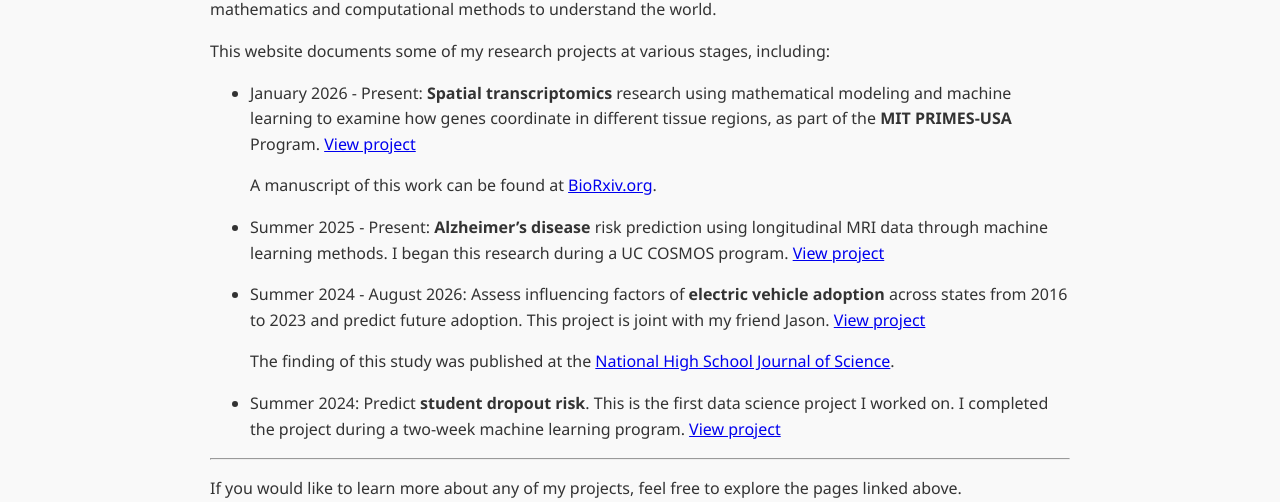
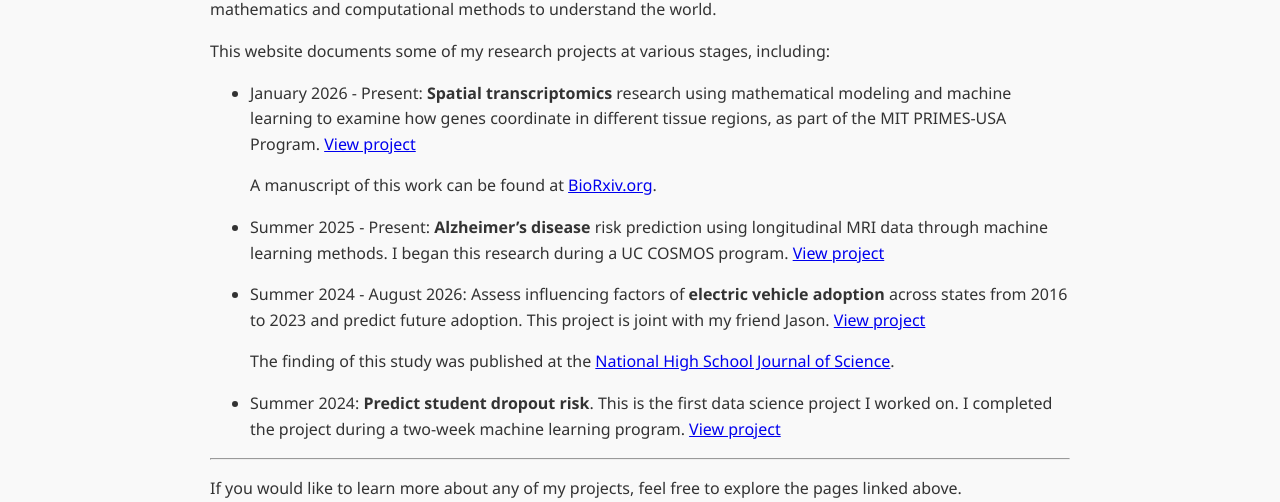
Before and after one commit to mcjian09/mcjian09.github.io, a Jekyll site: the page built from index.md, in a window 1280 px wide. Shown: the part 323-825 px from the top of the page. Built offline with Jekyll 4.4.1, drawn with Linux system fonts in a browser that asks for light colours.

```diff
--- a/index.md
+++ b/index.md
@@ -10,7 +10,7 @@ I'm **Michael Jian**, a high school student at [University High School](https://
 
 This website documents some of my research projects at various stages, including:
 
-- January 2026 - Present: **Spatial transcriptomics** research using mathematical modeling and machine learning to examine how genes coordinate in different tissue regions, as part of the **MIT PRIMES-USA** Program.  <a href="{{ '/transcriptomics/' | relative_url }}">View project</a>
+- January 2026 - Present: **Spatial transcriptomics** research using mathematical modeling and machine learning to examine how genes coordinate in different tissue regions, as part of the MIT PRIMES-USA Program.  <a href="{{ '/transcriptomics/' | relative_url }}">View project</a>
 
      A manuscript of this work can be found at [BioRxiv.org](https://www.biorxiv.org/content/10.64898/2026.09.05.749559v2.full).
 
@@ -20,7 +20,7 @@ This website documents some of my research projects at various stages, including
 
      The finding of this study was published at the [National High School Journal of Science](https://nhsjs.com/2026/electric-vehicle-adoption-across-u-s-economic-patterns-market-dynamics-and-future-projections/).
 
-- Summer 2024:  Predict **student dropout risk**. This is the first data science project I worked on. I completed the project during a two-week machine learning program.  <a href="{{ '/dropout/' | relative_url }}">View project</a>
+- Summer 2024:  **Predict student dropout risk**. This is the first data science project I worked on. I completed the project during a two-week machine learning program.  <a href="{{ '/dropout/' | relative_url }}">View project</a>
 
 ---
 
```
